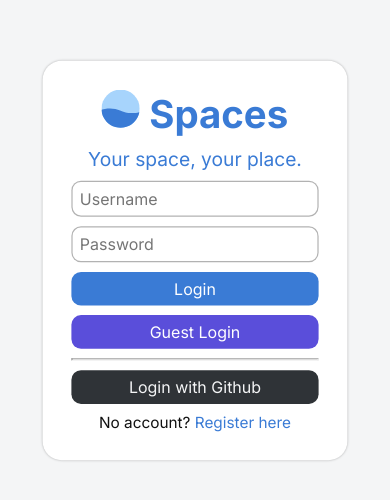
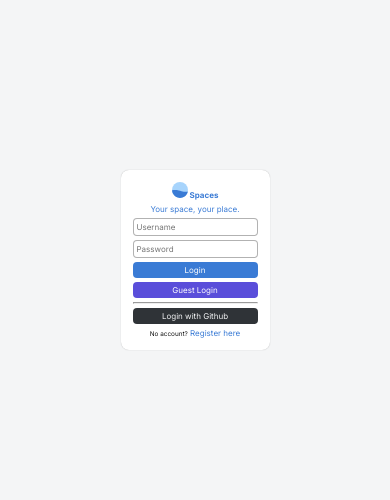
Before and after one commit to Daxyca/spaces-client, a React (Vite) app: page /auth/login in a window 390 px wide. Shown: the part 162-662 px from the top of the page. Built offline with nearby package versions, Linux system fonts and the light colour scheme; no server answers.

Commit message:
feat: improve responsiveness

```diff
--- a/src/components/Header.jsx
+++ b/src/components/Header.jsx
@@ -10,12 +10,7 @@ export default function Header() {
   return (
     <header className="header">
       <Link to="/">
-        <img
-          className="header-icon"
-          src="/spaces.svg"
-          alt="spaces icon"
-          width="32px"
-        />
+        <img className="header-icon" src="/spaces.svg" alt="spaces icon" />
       </Link>
       <nav className="nav">
         <ul className="nav-list nav-center-list">
--- a/src/components/PostCard.jsx
+++ b/src/components/PostCard.jsx
@@ -153,7 +153,7 @@ export default function PostCard({
             className="comment-input"
             id={post.id}
             type="text"
-            placeholder="Add a comment (Enter to send)"
+            placeholder="Add a comment (Enter ↵)"
             maxLength="250"
             required
           />
--- a/src/components/Posts.jsx
+++ b/src/components/Posts.jsx
@@ -123,7 +123,7 @@ export default function Posts() {
               name="content"
               id="post-content-input"
               className="post-content-input"
-              placeholder="Create a post (Ctrl + Enter to post)"
+              placeholder="Create a post (Ctrl + Enter ↵)"
               onKeyDown={handlePostInputKeyDown}
               maxLength="1000"
               required
--- a/src/pages/AuthPage.jsx
+++ b/src/pages/AuthPage.jsx
@@ -5,13 +5,7 @@ export default function AuthPage() {
   return (
     <main className="auth-form-container ">
       <h1 className="auth-heading">
-        <img
-          className="auth-icon"
-          src="/spaces.svg"
-          alt="spaces icon"
-          width="32px"
-        />{" "}
-        Spaces
+        <img className="auth-icon" src="/spaces.svg" alt="spaces icon" /> Spaces
       </h1>
       <p className="auth-description">Your space, your place.</p>
       <Outlet />
--- a/src/styles/App.css
+++ b/src/styles/App.css
@@ -7,7 +7,7 @@
   padding: 0.5rem 1rem 0.5rem;
   margin-bottom: 0.5rem;
   font-weight: bold;
-  box-shadow: 0px 1px 5px rgba(0, 0, 0, 0.15);
+  box-shadow: 0 0.0625rem 0.3125 rgba(0, 0, 0, 0.15);
   border-radius: 0 0 0.5rem 0.5rem;
   background-color: white;
 }
@@ -15,9 +15,10 @@
 .header-icon {
   align-self: center;
   color: var(--primary);
-  box-shadow: 0px 0px 2px rgba(0, 0, 0, 0.15);
+  box-shadow: 0 0 0.125rem rgba(0, 0, 0, 0.15);
   border-radius: 50%;
-  margin-right: 4rem;
+  width: 2rem;
+  display: block;
 }
 
 .main {
@@ -45,6 +46,9 @@
   padding-block: 0.5rem;
 }
 
+.nav-center-list {
+}
+
 .nav-feeds-item {
   position: relative;
   display: flex;
@@ -62,8 +66,8 @@
   width: 12ch;
   text-align: center;
   font-weight: normal;
-  border-bottom: 1px solid rgba(0, 0, 0, 0.1);
-  border-inline: 1px solid rgba(0, 0, 0, 0.1);
+  border-bottom: 0.0625rem solid rgba(0, 0, 0, 0.1);
+  border-inline: 0.0625rem solid rgba(0, 0, 0, 0.1);
 }
 
 .nav-feed-link:hover {
@@ -129,7 +133,7 @@ a:hover {
 
 .card {
   background: #fff;
-  border: 1px solid #2f333722;
+  border: 0.0625rem solid #2f333722;
 }
 
 button {
@@ -140,14 +144,14 @@ button {
 }
 
 button:hover {
-  box-shadow: 0px 0px 2px rgb(255, 255, 255);
+  box-shadow: 0 0 0.125rem rgb(255, 255, 255);
   opacity: 0.85;
 }
 
 .avatar-container {
   width: 2.25rem;
   height: 2.25rem;
-  border: 1px solid black;
+  border: 0.0625rem solid black;
   border-radius: 0.5rem;
 }
 
@@ -198,7 +202,7 @@ button:hover {
   align-self: center;
   gap: 1rem;
   min-width: 80%;
-  max-width: 640px;
+  max-width: 40rem;
 }
 
 .post-info-container,
@@ -216,13 +220,13 @@ button:hover {
   align-items: center;
   gap: 0.375rem;
   color: var(--primary);
-  box-shadow: 0px 0px 2px rgba(0, 0, 0, 0.3);
+  box-shadow: 0 0 0.125rem rgba(0, 0, 0, 0.3);
   margin-bottom: 0.25rem;
   z-index: 1;
 }
 
 .like-button:hover {
-  box-shadow: 0px 0px 2px rgba(0, 0, 0, 0.3);
+  box-shadow: 0 0 0.125rem rgba(0, 0, 0, 0.3);
 }
 
 .like-image-container {
@@ -277,17 +281,17 @@ button:hover {
   padding: 0.375rem 0.75rem;
   border-radius: 0.5rem;
   border: none;
-  box-shadow: 0px 0px 2px rgba(0, 0, 0, 0.3);
+  box-shadow: 0 0 0.125rem rgba(0, 0, 0, 0.3);
 }
 
 /* The two classes below are somewhat functionally the same */
 
 .sr-only {
   position: absolute;
-  width: 1px;
-  height: 1px;
+  width: 0.0625rem;
+  height: 0.0625rem;
   padding: 0;
-  margin: -1px;
+  margin: -0.0625rem;
   overflow: hidden;
   clip: rect(0, 0, 0, 0);
   white-space: nowrap;
@@ -297,10 +301,10 @@ button:hover {
 .visually-hidden {
   border: 0;
   clip: rect(0 0 0 0);
-  height: 1px;
-  margin: -1px;
+  height: 0.0625rem;
+  margin: -0.0625rem;
   overflow: hidden;
   padding: 0;
   position: absolute;
-  width: 1px;
+  width: 0.0625rem;
 }
--- a/src/styles/AuthPage.css
+++ b/src/styles/AuthPage.css
@@ -1,19 +1,22 @@
 .auth-form-container {
-  max-width: 400px;
+  max-width: 25rem;
   margin: auto;
   display: flex;
   flex-direction: column;
   align-items: center;
   gap: 0.5rem;
-  scale: 1.25;
   background-color: white;
   padding: 1.5rem;
   border-radius: 1rem;
-  box-shadow: 0px 0px 2px rgba(0, 0, 0, 0.3);
+  box-shadow: 0 0 0.125rem rgba(0, 0, 0, 0.3);
 }
 
 .auth-heading {
   color: var(--primary);
+}
+
+.auth-icon {
+  width: 2rem;
 }
 
 .auth-description {
@@ -39,7 +42,7 @@
   align-self: center;
   padding: 0.375rem;
   border-radius: 0.5rem;
-  border: 1px solid rgba(0, 0, 0, 0.3);
+  border: 0.0625rem solid rgba(0, 0, 0, 0.3);
 }
 
 .field-error {
@@ -56,9 +59,3 @@
 .auth-link {
   font-size: 0.8rem;
 }
-
-@media only screen and (max-width: 720px) {
-  .auth-form-container {
-    scale: 1.2;
-  }
-}
--- a/src/styles/ConnectionsPage.css
+++ b/src/styles/ConnectionsPage.css
@@ -3,7 +3,7 @@
   grid-template-columns: 1fr 2fr;
   gap: 1rem;
   margin-inline: auto;
-  max-width: 720px;
+  max-width: 45rem;
 }
 
 .connections-left-main,
@@ -14,7 +14,7 @@
   padding: 1rem;
   background-color: white;
   border-radius: 0.5rem;
-  box-shadow: 0px 0px 2px rgba(0, 0, 0, 0.15);
+  box-shadow: 0 0 0.125rem rgba(0, 0, 0, 0.15);
 }
 
 .profile-card {
--- a/src/styles/FeedsPage.css
+++ b/src/styles/FeedsPage.css
@@ -3,7 +3,7 @@
   grid-template-columns: 1fr 3fr;
   gap: 1rem;
   margin-inline: auto;
-  max-width: 720px;
+  max-width: 45rem;
 }
 
 /* Feed Left */
@@ -16,7 +16,7 @@
   padding: 1rem;
   background-color: white;
   border-radius: 0.5rem;
-  box-shadow: 0px 0px 2px rgba(0, 0, 0, 0.15);
+  box-shadow: 0 0 0.125rem rgba(0, 0, 0, 0.15);
 }
 
 .feeds-list {
@@ -38,7 +38,7 @@
   padding: 0.25rem 0.5rem;
   width: 100%;
   border-radius: 0.25rem;
-  border: 1px solid black;
+  border: 0.0625rem solid black;
 }
 
 .create-feed-button {
--- a/src/styles/ProfilePage.css
+++ b/src/styles/ProfilePage.css
@@ -38,7 +38,7 @@
   background-color: white;
   padding: 0.5rem;
   border-radius: 0.5rem;
-  box-shadow: 0px 0px 2px rgba(0, 0, 0, 0.15);
+  box-shadow: 0 0 0.125rem rgba(0, 0, 0, 0.15);
 }
 
 .profile-follow-form {
@@ -79,7 +79,7 @@
   background-color: white;
   padding: 0.75rem 1rem 1rem;
   border-radius: 0.5rem;
-  box-shadow: 0px 0px 2px rgba(0, 0, 0, 0.15);
+  box-shadow: 0 0 0.125rem rgba(0, 0, 0, 0.15);
 }
 
 .edit-profile-errors-container {
@@ -98,7 +98,7 @@
   padding: 0.25rem;
   width: 100%;
   border-radius: 0.25rem;
-  border: 1px solid black;
+  border: 0.0625rem solid black;
 }
 
 .edit-profile-form button {
--- a/src/styles/index.css
+++ b/src/styles/index.css
@@ -5,6 +5,7 @@
   padding: 0;
   box-sizing: border-box;
   font-family: inherit;
+  font-size: 1rem;
 }
 
 :root {
@@ -29,3 +30,21 @@ body {
   flex-direction: column;
   min-height: 100vh;
 }
+
+@media only screen and (max-width: 960px) {
+  html {
+    font-size: 12px;
+  }
+}
+
+@media only screen and (max-width: 800px) {
+  html {
+    font-size: 10px;
+  }
+}
+
+@media only screen and (max-width: 640px) {
+  html {
+    font-size: 8px;
+  }
+}
```
